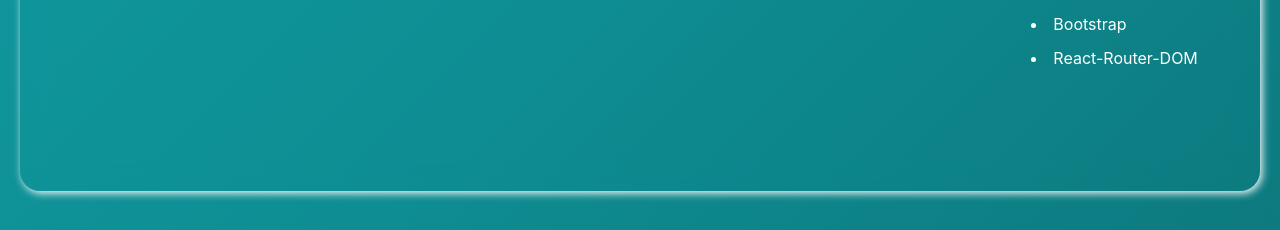
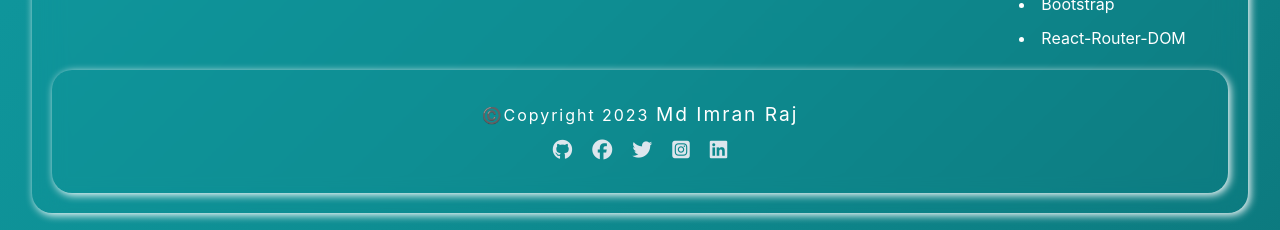
Before and after one commit to mdimranraj/portfolio, a React (Create React App) app: page /projectdetails/1 in a window 1280 px wide. Shown: the part 569-799 px from the top of the page. Built offline with nearby package versions, Linux system fonts and the light colour scheme.

Commit message:
footer and margin added

```diff
--- a/src/pages/ProjectDetails.jsx
+++ b/src/pages/ProjectDetails.jsx
@@ -2,6 +2,7 @@ import React from 'react'
 import {useParams, useNavigate} from 'react-router-dom'
 import styles from '../styles/projectDetails.module.css'
 import designlinks from '../data/designlinks'
+import Footer from '../components/Footer'
 
 const ProjectDetails = () => {
   const { id } = useParams();
@@ -52,6 +53,8 @@ const ProjectDetails = () => {
                 }
             </div>
         </div>
+
+        <Footer/>
     </div>
   )
 }
--- a/src/styles/projectDetails.module.css
+++ b/src/styles/projectDetails.module.css
@@ -2,7 +2,7 @@
     display: flex;
     flex-direction: column;
     gap: 20px;
-    width: 100%;
+    width: 95%;
     margin: 20px;
     padding: 20px;
     min-height: 90vh;
```
